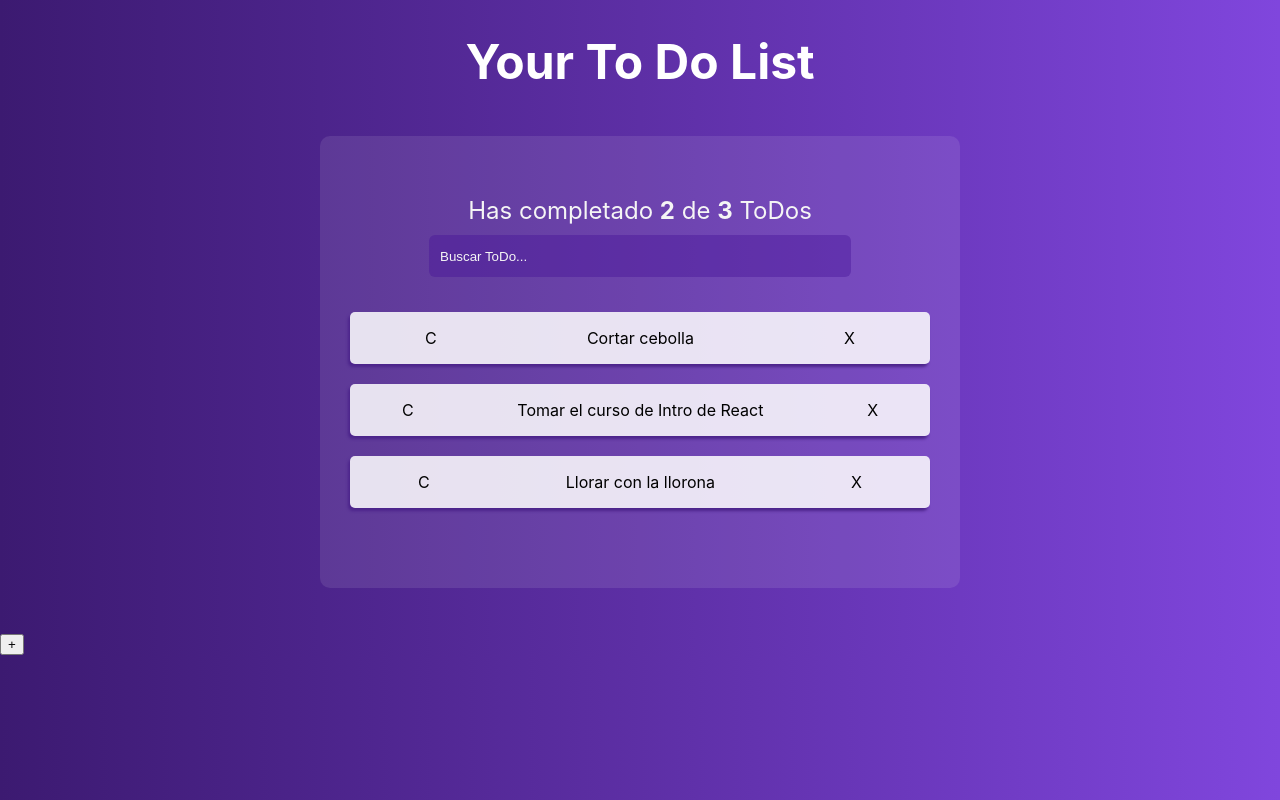
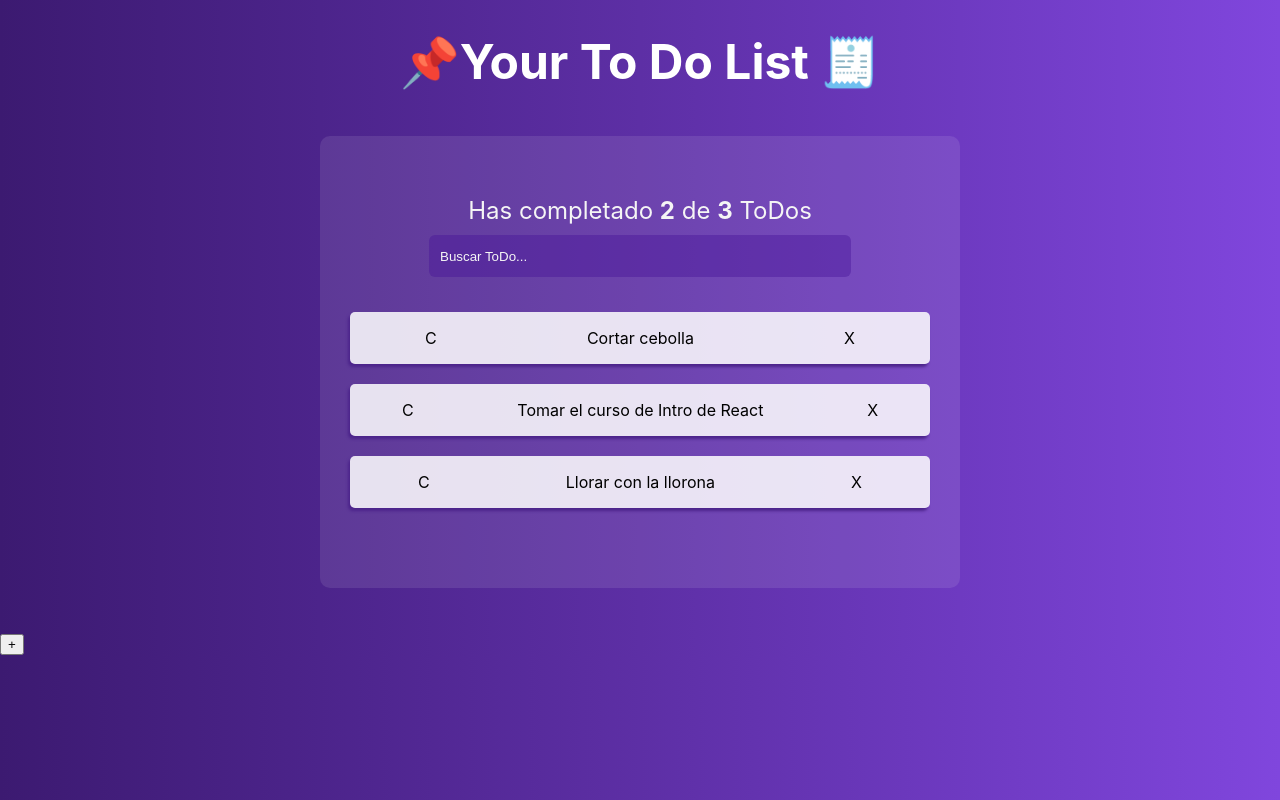
Before and after one commit to ramiroguzmanc/ToDoList, a React (Create React App) app: page / in a window 1280 px wide. Built offline with nearby package versions, Linux system fonts and the light colour scheme.

Commit message:
Agregando iconos en el título

```diff
--- a/src/App.js
+++ b/src/App.js
@@ -15,7 +15,7 @@ const toDos = [
 function App() {
   return (
     <React.Fragment>
-      <h1 className="title">Your To Do List</h1>
+      <h1 className="title">📌Your To Do List 🧾</h1>
       <TodoList>
         <TodoCounter />
         <TodoSearch />
```
